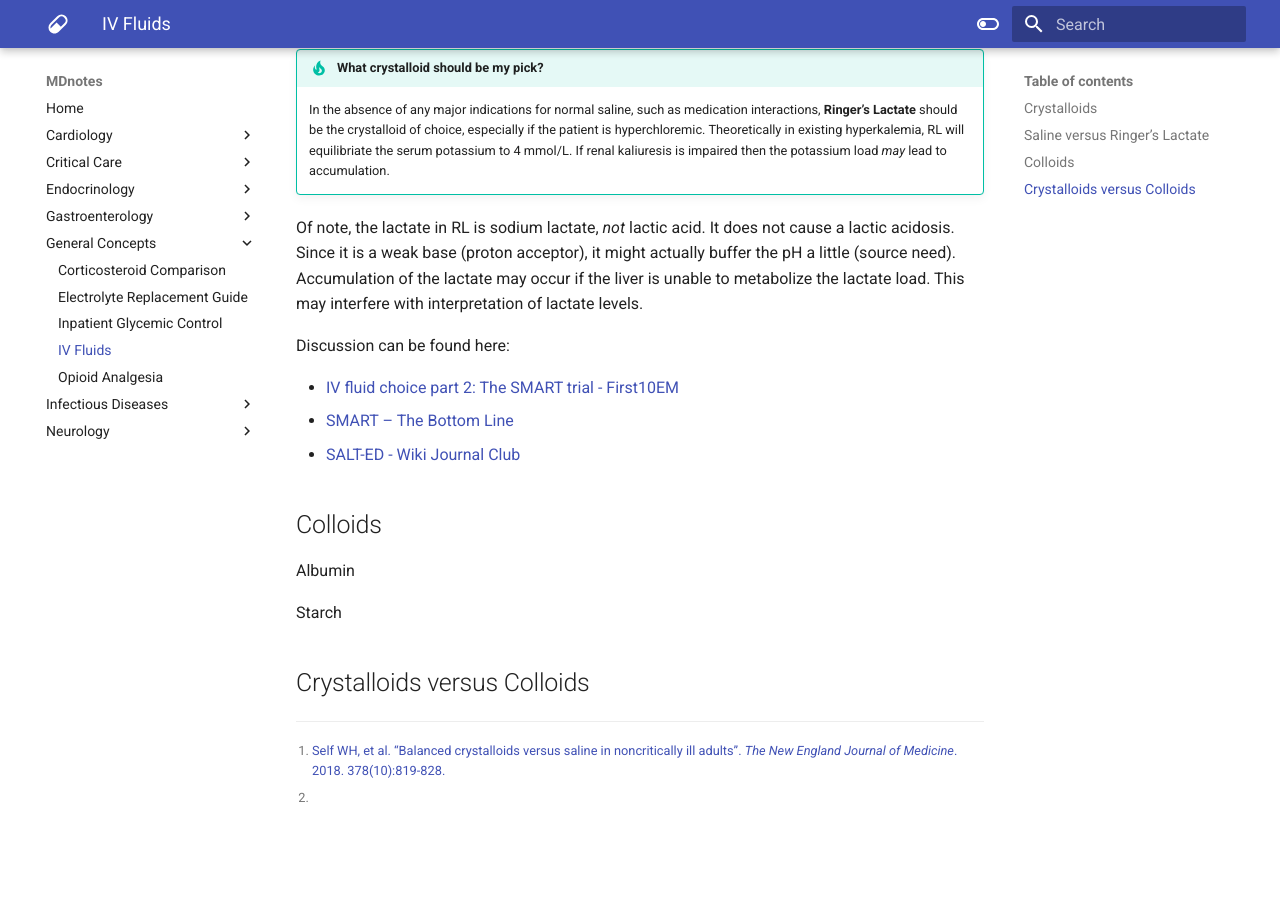
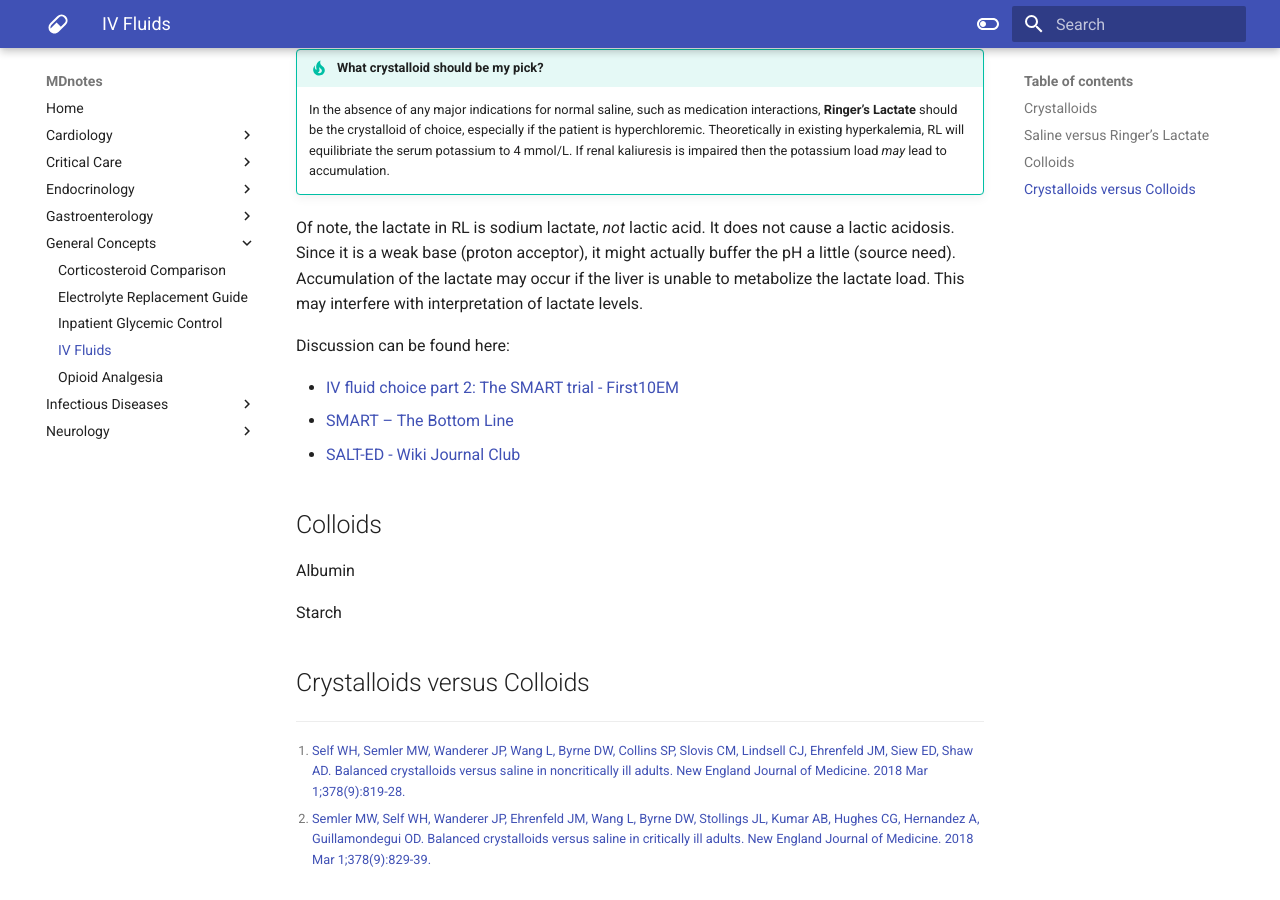
Before and after one commit to jzpero/mdnotes, an MkDocs documentation site: the page built from docs/General Concepts/Intravenous Fluids.md, in a window 1280 px wide and 900 px high, scrolled down 1011 px. Built offline with MkDocs 1.6.1 and Material for MkDocs 9.7.7, drawn with Linux system fonts in a browser that asks for light colours; before the commit the page ends 1844 px from its top, so only the background shows below that.

Commit message:
vault backup: 2021-04-12 19:48:30
Affected files:

"docs/General Concepts/Intravenous Fluids.md"

```diff
--- a/docs/General Concepts/Intravenous Fluids.md
+++ b/docs/General Concepts/Intravenous Fluids.md
@@ -17,8 +17,8 @@ A pair of recent trials examined NS vs RL/balanced crystalloids in both critical
 | SALT-ED (2018)[^1] |            |              |            | Among non-critically ill ED patients, initial fluid resuscitation with balanced crystalloids (Lactated Ringer's or Plasma-Lyte) does not reduce duration of hospitalization when compared to the isotonic crystalloid, normal saline. However, balanced crystalloid use is associated with a reduction in major kidney-related events. |
 | SMART (2018)[^2]   |            |              |            | In critically ill adults,                                                                                                                                                                                                                                                                                                              |
 
-[^1]: [Self WH, et al. "Balanced crystalloids versus saline in noncritically ill adults". *The New England Journal of Medicine*. 2018. 378(10):819-828.](http://www.nejm.org/doi/full/10.1056/NEJMoa1711586)
-[^2]:
+[^1]: [Self WH, Semler MW, Wanderer JP, Wang L, Byrne DW, Collins SP, Slovis CM, Lindsell CJ, Ehrenfeld JM, Siew ED, Shaw AD. Balanced crystalloids versus saline in noncritically ill adults. New England Journal of Medicine. 2018 Mar 1;378(9):819-28.](http://www.nejm.org/doi/full/10.1056/NEJMoa1711586)
+[^2]: [Semler MW, Self WH, Wanderer JP, Ehrenfeld JM, Wang L, Byrne DW, Stollings JL, Kumar AB, Hughes CG, Hernandez A, Guillamondegui OD. Balanced crystalloids versus saline in critically ill adults. New England Journal of Medicine. 2018 Mar 1;378(9):829-39.](https://www.nejm.org/doi/full/10.1056/nejmoa1711584)
 
 !!! tip "What crystalloid should be my pick?"
     In the absence of any major indications for normal saline, such as medication interactions, **Ringer's Lactate** should be the crystalloid of choice, especially if the patient is hyperchloremic. Theoretically in existing hyperkalemia, RL will equilibriate the serum potassium to 4 mmol/L. If renal kaliuresis is impaired then the potassium load *may* lead to accumulation.
```
